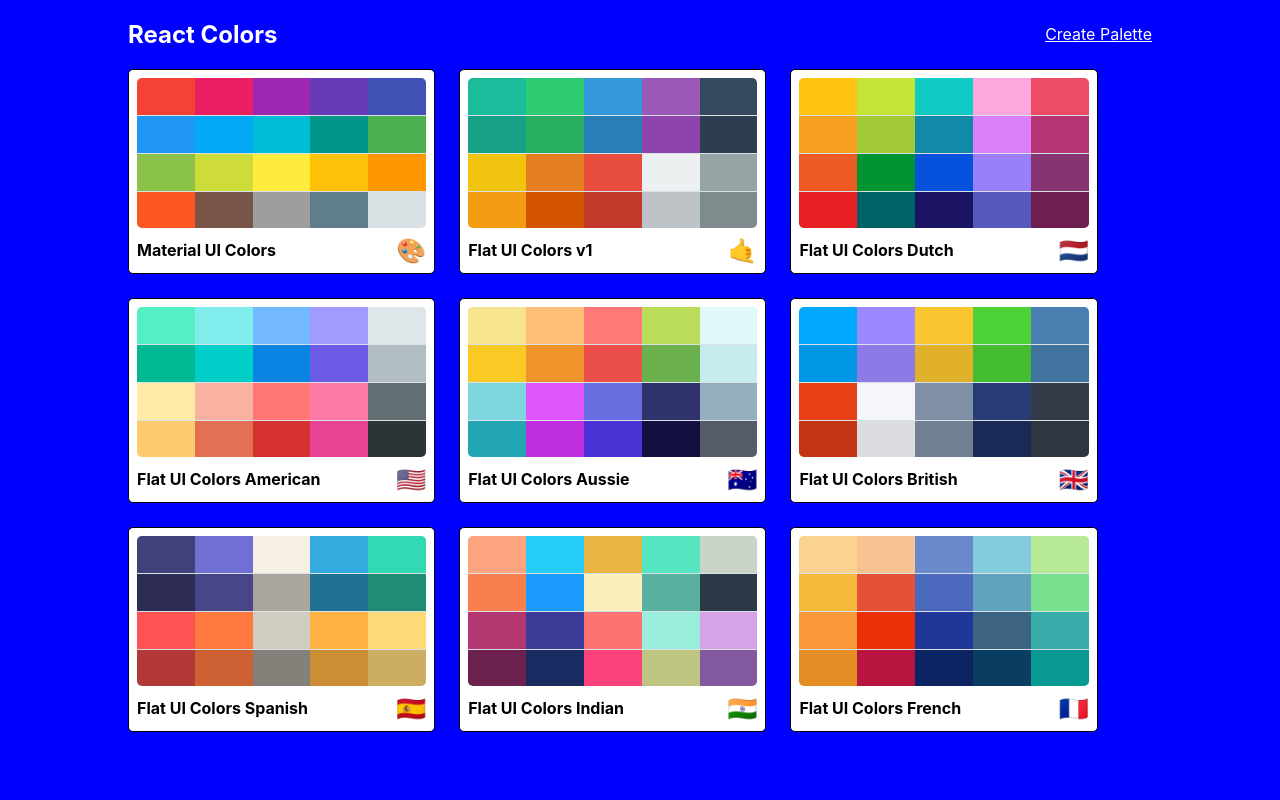
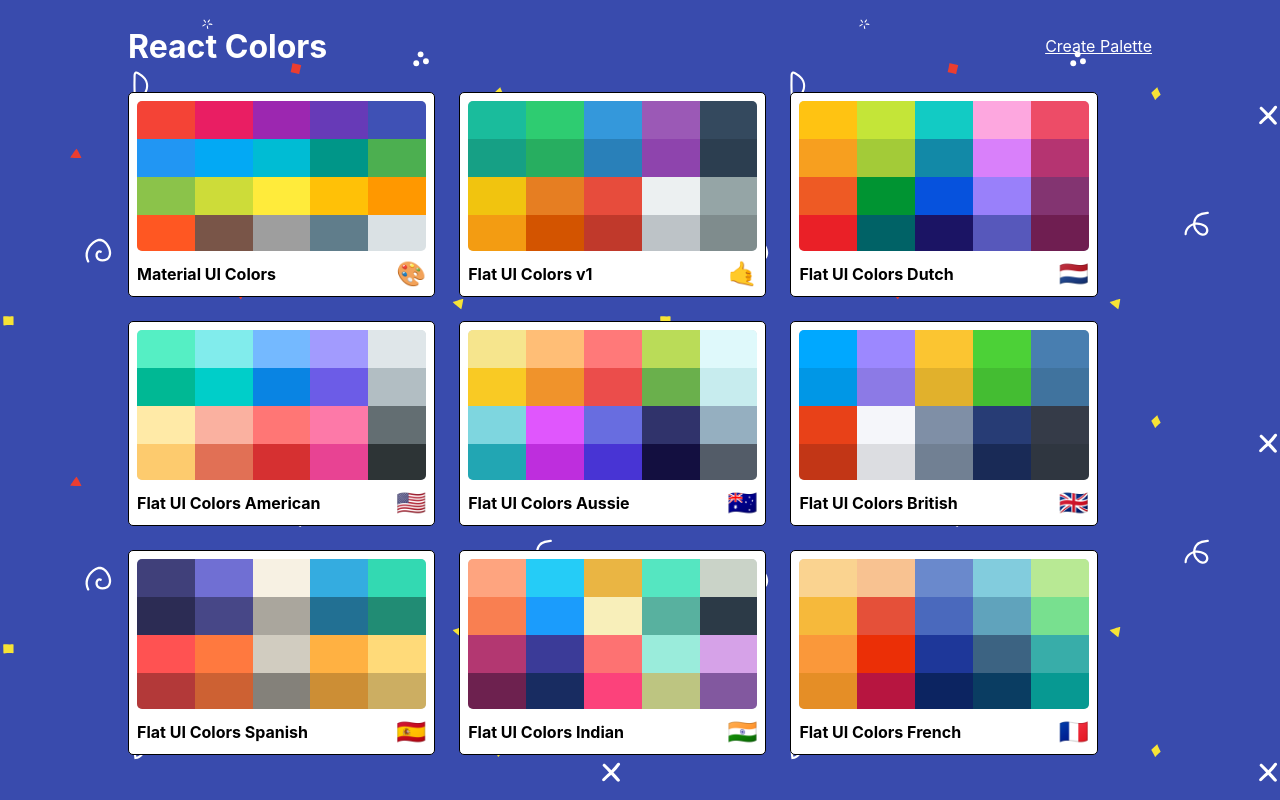
Before and after one commit to podenborg/modern-react-color-project, a React (Create React App) app: page / in a window 1280 px wide. Built offline with nearby package versions, Linux system fonts and the light colour scheme.

Commit message:
Add SVG background to Palette List

```diff
--- a/src/PaletteList.js
+++ b/src/PaletteList.js
@@ -15,7 +15,7 @@
       <div className={classes.root}>
         <div className={classes.container}>
           <nav className={classes.nav}>
-            <h1>React Colors</h1>
+            <h1 className={classes.heading}>React Colors</h1>
             <Link to='/palette/new'>Create Palette</Link>
           </nav>
           <div className={classes.palettes}>
--- a/src/styles/PaletteListStyles.js
+++ b/src/styles/PaletteListStyles.js
@@ -1,12 +1,19 @@
 import sizes from './sizes';
+import bg from './bg.svg'
 
 export default {
   root: {
-    backgroundColor: 'blue',
     height: '100vh',
     display: 'flex',
     alignItems: 'flex-start',
-    justifyContent: 'center'
+    justifyContent: 'center',
+    /* background by SVGBackgrounds.com */
+    backgroundColor: '#394bad',
+    backgroundImage: `url(${bg})`,
+    overflow: 'scroll',
+  },
+  heading: {
+    fontSize: '2rem',
   },
   container: {
     width: '50%',
```
Also changed, not shown: src/styles/bg.svg (added).
